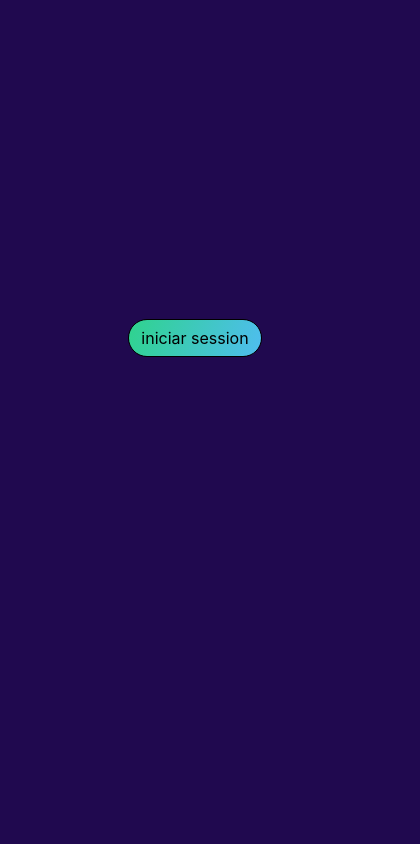
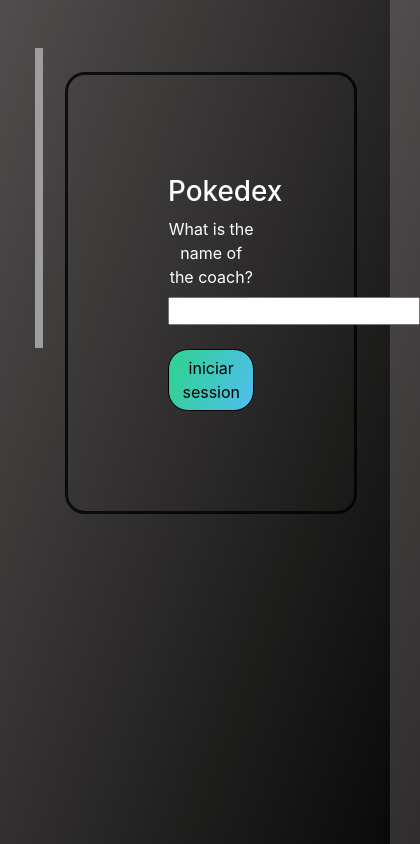
Before and after one commit to branyers/pokeApi2, a React (Create React App) app: page /#/login in a window 390 px wide. Shown: the whole page, 420 px wide, since content can reach past the window. Built offline with nearby package versions, Linux system fonts and the light colour scheme; grey boxes are pictures that could not be loaded.

Commit message:
change design

```diff
--- a/src/App.css
+++ b/src/App.css
@@ -6,18 +6,54 @@
 }
 
 body {
-  background-color: #20094f;
+  /* background-color: #20094f; */
+  background: linear-gradient(110deg, #0c0506b6, #090a09);
+  min-height: 100vh;
 }
+
+/*
+   LOGIN
+*/
+
 .container-sign-in {
   display: flex;
   justify-content: center;
   align-items: center;
   height: 80vh;
 }
+
+.card-login {
+  margin: 10px;
+  padding: 100px;
+  border: solid rgba(0, 0, 0, 0.796);
+  border-radius: 20px;
+  color: white;
+  display: flex;
+  flex-direction: column;
+  justify-content: center;
+  text-align: center;
+  min-height: 300px;
+}
+
+.card-image {
+  box-sizing: border-box;
+}
+.image-poke {
+  background-repeat: no-repeat;
+  min-height: 500px;
+  background-image: url(https://assets.pokemon.com/assets/cms2/img/pokedex/full/025.png);
+  width: 100%;
+}
+
+/*
+   LOGIN /
+*/
+
 .row {
   display: flex;
   justify-content: center;
   align-items: center;
+  flex-wrap: wrap;
 }
 .search-by-name {
   display: flex;
@@ -43,25 +79,47 @@ cards search poke
 */
 
 /*
+// =================================== //
+Search for name
+*/
+.card-search-for-name {
+}
+/*
+Search for name //
+// =================================== //
+*/
+
+/*
+// =================================== //
 Search by type
 */
 
 .cards-design {
   text-align: center;
   color: white;
-  background: linear-gradient(110deg, #3db2cfb6, #41da56);
+  background: linear-gradient(150deg, #e82c2cb6, #3e70ee75);
   border-radius: 20px;
   margin: 5px;
+  min-height: 360px;
 }
 .search-field {
   padding: 10px;
-  height: 60px;
+  min-height: 70px;
 }
-.selected {
-  width: 120px;
-  height: 35px;
-  margin: 10px;
+.title-menu-poke {
+  display: flex;
+  justify-content: center;
+  align-items: center;
+  font-size: 18px;
+  font-family: Georgia, "Times New Roman", Times, serif;
+  height: 28px;
+  width: 250px;
 }
+
+/*
+  Search by type /
+  //===========================================//
+*/
 .btn {
   border: black solid 1px;
   border-radius: 20px;
@@ -76,3 +134,26 @@ Search by type
 .card-poke {
   border: solid 5px;
 }
+
+.menu-pokes-in-box-type {
+  display: flex;
+  flex-wrap: wrap;
+  justify-content: space-between;
+  color: black;
+  background: linear-gradient(110deg, #5096cc, #a8358b);
+  max-width: 300px;
+  min-height: 500px;
+  padding: 10px;
+  border-radius: 10px;
+}
+.name-checkbox {
+  display: flex;
+  flex-direction: row-reverse;
+  justify-content: center;
+  align-items: center;
+  padding: 8px 22px;
+  font-size: 20px;
+}
+.label-color {
+  margin-left: 8px;
+}
--- a/src/App.js
+++ b/src/App.js
@@ -8,7 +8,6 @@ import TypesContainer from "./components/TypesContainer";
 import NameOrIdContainer from "./components/NameOrIdContainer";
 import ProtectedRoute from "./components/ProtectedRoute";
 import SearchBox from "./components/SearchBox";
-import RandomButton from "./components/RandomButton";
 import "./App.css";
 import Encounters from "./components/Encounters";
 
--- a/src/Contexts/AuthContext.js
+++ b/src/Contexts/AuthContext.js
@@ -5,7 +5,8 @@ export const authContenxt = createContext();
 const useProviderAuth = () => {
   const [user, setUser] = useState(null);
 
-  const signIn = () => {
+  const signIn = (valueInput) => {
+     console.log(valueInput);
     return setUser("User");
   };
 
--- /dev/null
+++ b/src/components/CardCheckbox.js
@@ -0,0 +1,32 @@
+import React from 'react'
+
+const CardCheckbox = ({ register, checkboxTypes }) => {
+   console.log(checkboxTypes);
+   return (
+      <div className="menu-pokes-in-box-type">
+         {
+            checkboxTypes.map( (value) => {
+               return (
+                  <>
+                  <div className="name-checkbox">
+                     <div className="label-color">
+                        <label htmlFor={value.name} >{value.name}</label>
+                     </div>
+                     <div className="input-color">
+                        <input
+                        id={value.name}
+                        type="checkbox"
+                        name={value.name}
+                        value={value.name}
+                        ref={register}/>
+                     </div>
+                  </div>
+                  </>
+               )
+            } )
+         }
+      </div>
+   )
+}
+
+export default CardCheckbox
--- a/src/components/Login.js
+++ b/src/components/Login.js
@@ -1,4 +1,4 @@
-import React, { useContext } from "react";
+import React, { useContext,useState } from "react";
 import { useHistory } from "react-router";
 import { authContenxt } from "../Contexts/AuthContext";
 import '../App.css'
@@ -6,24 +6,40 @@ import '../App.css'
 
 function Login() {
   let history = useHistory();
-
+  const [valueInput, setValueInput] = useState('')
   const { signIn } = useContext(authContenxt);
 
-  const handleClick = () => {
-    signIn();
+  const handleClick = (valueInput) => {
+    signIn( valueInput );
     history.replace("/");
   };
 
   return (
-    <div className="container-sign-in">
+    <div className="container">
        <div className="row">
-          <div>
-            <button className="btn btn-primary"  onClick={handleClick}>
-            iniciar session
-            </button>
+          <div className="card-image col-1 col-sm-1 col-md-4 mt-5">
+             <div className="image-poke "></div>
+          </div>
+          <div className="card-login col-9 col-sm-8 col-md-7 mt-5">
+             <h1>Pokedex</h1>
+             <div className="row">
+               <div>
+                  <label>What is the name of the coach?</label>
+               </div>
+               <div className="mt-2">
+                  <input type="text" onChange={(e) => setValueInput(e.target.value)} />
+               </div>
+               <div className="row mt-4">
+                  <button className="btn btn-primary"  onClick={(e) => {
+                     console.log(valueInput);
+                     handleClick( valueInput )
+                  }}>
+                  iniciar session
+                  </button>
+               </div>
+             </div>
           </div>
        </div>
-
     </div>
   );
 }
--- a/src/components/NameOrIdContainer.js
+++ b/src/components/NameOrIdContainer.js
@@ -33,9 +33,6 @@ function NameOrIdContainer() {
                if (element?.name) {
                   return (
                      <>
-                     <div className="row">
-                        <div className=" col-md-6 " >
-
                            <PokemonCard
                            key={element.id}
                            pokemon={element}
@@ -45,9 +42,6 @@ function NameOrIdContainer() {
                               : queryNameOrId
                            }
                         />
-
-                        </div>
-                     </div>
                      </>
                   );
                }
--- a/src/components/PokemonCard.js
+++ b/src/components/PokemonCard.js
@@ -5,8 +5,10 @@ import { changeName, getStats, validateImg } from "../services/Functions";
 
 function PokemonCard({ pokemon, search, pokemonData, page, id }) {
   return (
-    <div className="card-poke">
-       <div className="card">
+    <div className="container">
+       <div className="row">
+          <div className="col-md-2">
+            <div className="card ">
                <div className="card-body">
                   <img
                      src={validateImg(pokemon.sprites)}
@@ -33,6 +35,8 @@ function PokemonCard({ pokemon, search, pokemonData, page, id }) {
                   </div>
                </div>
             </div>
+         </div>
+    </div>
   );
 }
 
--- a/src/components/SearchBox.js
+++ b/src/components/SearchBox.js
@@ -3,9 +3,11 @@ import { useForm } from "react-hook-form";
 import { useHistory } from "react-router-dom";
 import { typesContext } from "../Contexts/TypesContext";
 import { getTypes } from "../services/CallToApi";
+import CardCheckbox from "./CardCheckbox";
 import RandomButton from './RandomButton'
 
 function SearchBox() {
+   const [flag, setflag] = useState(false)
   const [toSearch, setToSearch] = useState("");
   const { checkboxTypes, saveTypes } = useContext(typesContext);
   const { register, handleSubmit } = useForm();
@@ -45,15 +47,14 @@ function SearchBox() {
   };
 
   return (
-    <div className="container " >
+    <div className="container mt-2" >
       <div className="row" >
-         <div className=" cards-design card-search-for-name col-md-5 mt-5">
+         <div className="card cards-design col-md-5 mt-5 ">
             <div className="search-by-name mt-4 " >
-            <div>
                <div>
                   <label><h4 >Search for Name</h4></label>
                </div>
-               <div>
+               <div className="mt-5">
                   <input
                   type="text"
                   name="pokemon"
@@ -61,15 +62,14 @@ function SearchBox() {
                   placeholder="Name or id!"
                />
                </div>
-            </div>
             <div>
                <button
-               className="btn btn-primary mt-4"
+               className="btn btn-primary mt-5"
                type="button"
                onClick={() => handlerSearch(toSearch)}
             >Buscar Pokemon</button>
             </div>
-            <div className="mt-3">
+            <div className="mt-5">
                <RandomButton />
             </div>
          </div>
@@ -84,16 +84,19 @@ function SearchBox() {
                            <label><h4>Search for Type</h4></label>
                         </div>
                         <div className="search-field mt-2">
-                           <select className="selected">
-                        {checkboxTypes.length &&
-                           checkboxTypes.map((value) => {
-                           return (
-                              <>
-                                 <option ref={register} value={value.name} >{value.name}</option>
-                              </>
-                           );
-                           })}
-                           </select>
+                           <div  className="">
+                              <div>
+                                 <button onMouseOver={() => setflag(true)}  >
+                                    <h6 className="title-menu-poke">ver los tipos de pokemones </h6>
+                                 </button>
+                                 <div className="box-type-poke">
+                                    {
+                                       flag ? <CardCheckbox register={register} checkboxTypes={checkboxTypes} /> : ''
+                                    }
+                                 </div>
+                              </div>
+                           </div>
+                     </div>
                         <div className="mt-2">
                            <input
                               className="btn btn-primary"
@@ -101,7 +104,6 @@ function SearchBox() {
                               value="Search"
                            />
                         </div>
-                     </div>
                   </form>
                   <div className="mt-4">
                      <RandomButton />
--- a/src/components/TypesContainer.js
+++ b/src/components/TypesContainer.js
@@ -7,12 +7,14 @@ import PokemonCard from "./PokemonCard";
 import { useQuery } from "../services/Functions";
 
 function TypesContainer() {
+
   let queryTypes = useQuery().getAll("type");
   const [pokemonData, setPokemonData] = useState([]);
   const [actualPage, setActualPage] = useState(0);
   const [pokemonList, setPokemonList] = useState([]);
   let navigationData = useLocation();
   const numberOfElements = 4;
+
   useEffect(() => {
     if (navigationData.state?.dataPokemon && !pokemonData?.length) {
       setPokemonData(navigationData.state?.dataPokemon);
```
Also changed, not shown: src/components/Pagination.js (+7 -0 lines). Lines whose indentation alone changed are shown as unchanged.
